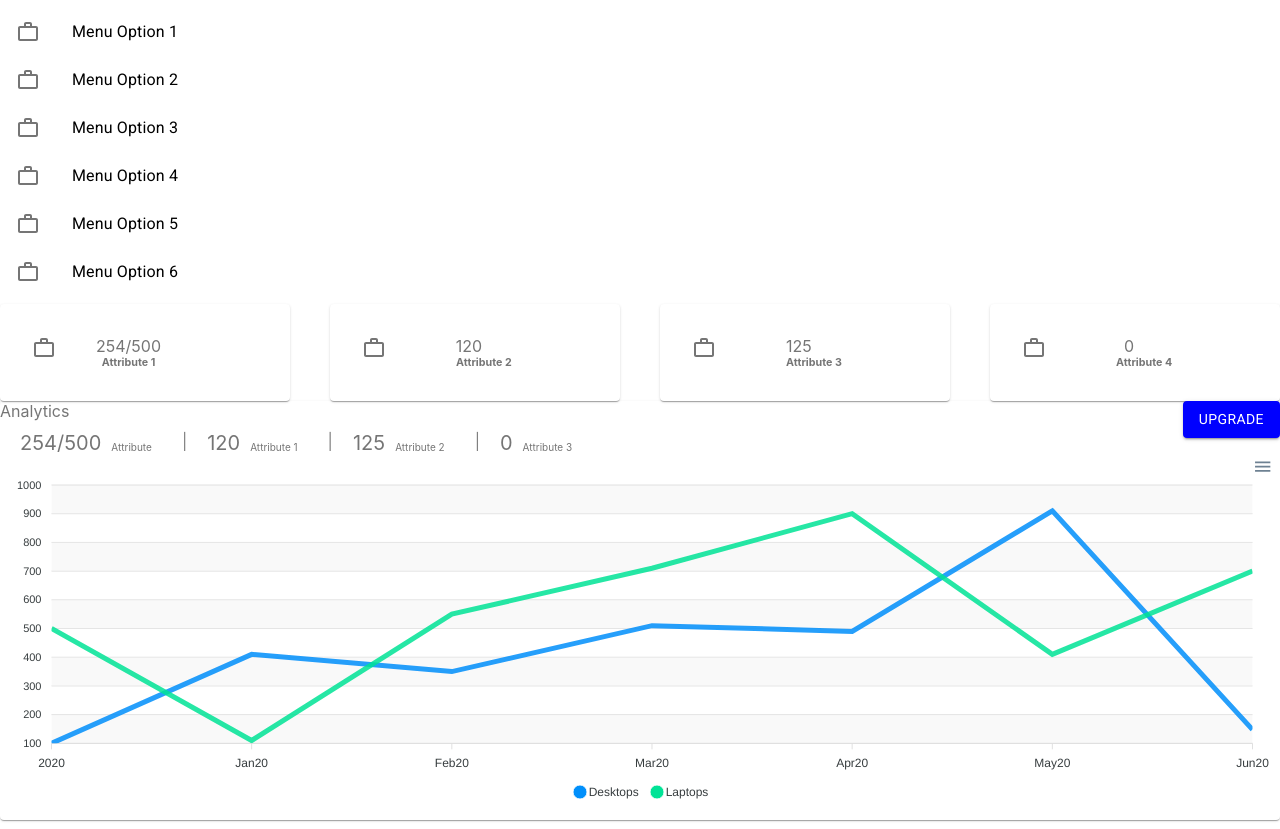
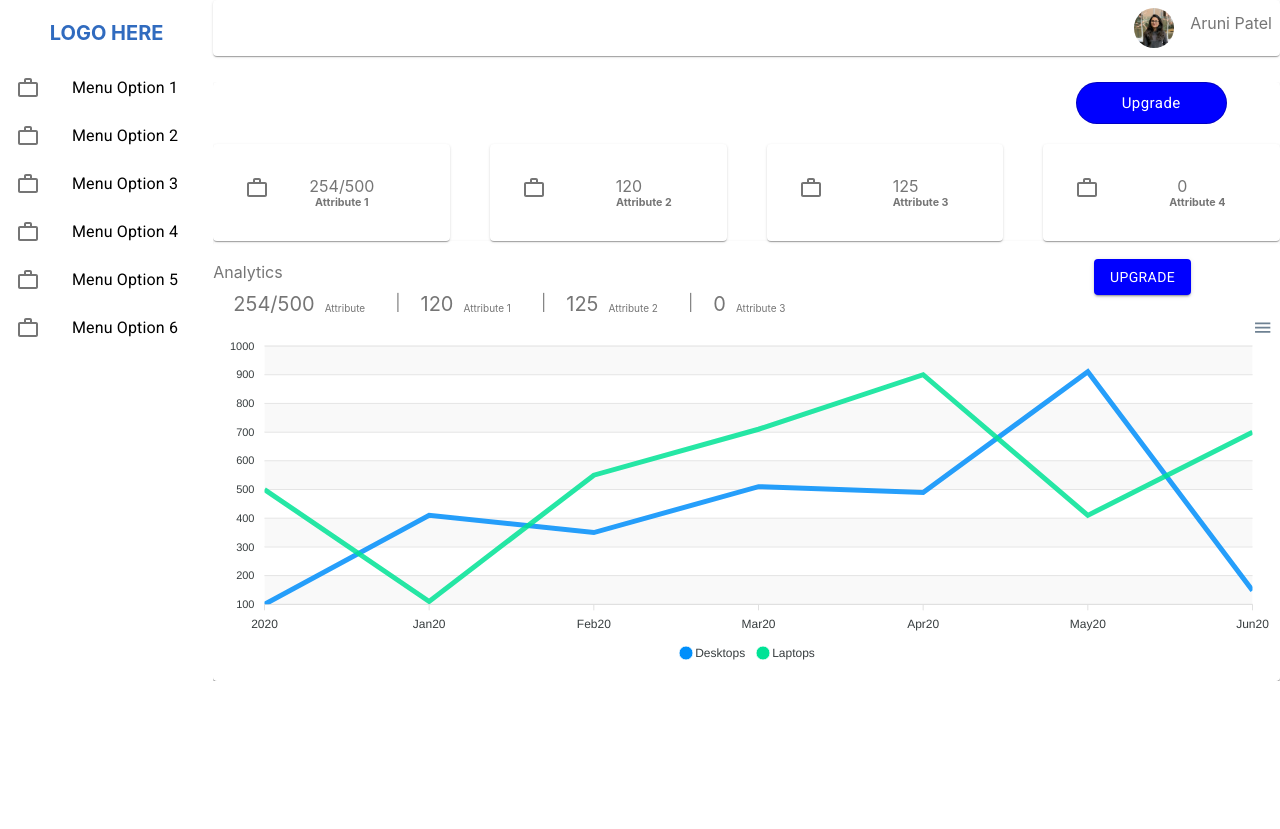
Before and after one commit to arunipatel06/Calender-App, a React (Create React App) app in the folder calender-app/: page / in a window 1280 px wide. After the commit the page ends 800 px from the top, so only its background shows below. Built offline with nearby package versions, Linux system fonts and the light colour scheme.

Commit message:
adjust & arranged components

```diff
--- a/calender-app/src/components/Chart.js
+++ b/calender-app/src/components/Chart.js
@@ -45,7 +45,9 @@ const Chart = () => {
       <Paper className={classes.paperComponent}>
         <Grid container>
           <Grid xs={8}>
-            <div>Analytics</div>
+            <div style={{ textAlign: "left", margin: "3% 0% 0%" }}>
+              Analytics
+            </div>
             <div className={classes.parent}>
               <div className={classes.title}>254/500</div>
               <div className={classes.subtitle}>Attribute</div>
@@ -64,7 +66,7 @@ const Chart = () => {
             </div>
           </Grid>
           <Grid xs={4} className={classes.buttonContainer}>
-            <div style={{ float: "right" }}>
+            <div style={{ float: "right", margin: "5% 25%" }}>
               <Button
                 className={classes.button}
                 variant="contained"
--- a/calender-app/src/components/HomePage.js
+++ b/calender-app/src/components/HomePage.js
@@ -1,19 +1,76 @@
 import React from "react";
 import MenuList from "./MenuList";
 import ScoreCards from "./ScoreCards";
+import Navbar from "./Navbar";
 import Chart from "./Chart";
+import { Grid, Button } from "@material-ui/core";
+import { makeStyles } from "@material-ui/core/styles";
+import Paper from "@material-ui/core/Paper";
 
+const useStyles = makeStyles((theme) => ({
+  paperComponent: {
+    height: "100%",
+    textAlign: "center",
+    color: theme.palette.text.secondary,
+  },
+  logo: {
+    fontSize: "20px",
+    textAlign: "center",
+    marginTop: "10%",
+    fontWeight: "bold",
+    color: "#306bbf",
+  },
+  menuList: {},
+  chart: {
+    width: "100%",
+  },
+  button: {
+    borderRadius: "25px",
+    padding: "7px 45px",
+    textTransform: "none",
+    hover: {
+      color: "black",
+    },
+    color: "white",
+    backgroundColor: "blue",
+  },
+}));
 const HomePage = () => {
+  const classes = useStyles();
   return (
-    <section>
+    <div>
+      <Grid container>
+        <Grid xs={2}>
+          <div className={classes.logo}>LOGO HERE</div>
+        </Grid>
+        <Grid xs={10}>
+          <Paper className={classes.paperComponent}>
+            <Navbar />
+          </Paper>
+        </Grid>
+        <Grid xs={2}>
           <MenuList />
+        </Grid>
+        <Grid xs={10} style={{ overflow: "hidden", margin: "2% 0%" }}>
+          <div style={{ float: "right", marginRight: "5%" }}>
+            <Button variant="outlined" size="large" className={classes.button}>
+              Upgrade
+            </Button>
+          </div>
+
+          <Paper className={classes.paperComponent}>
+            <div className={classes.chart}>
               <div>
                 <ScoreCards />
               </div>
               <div>
                 <Chart />
               </div>
-    </section>
+            </div>
+          </Paper>
+        </Grid>
+      </Grid>
+    </div>
   );
 };
 
--- a/calender-app/src/components/MenuList.js
+++ b/calender-app/src/components/MenuList.js
@@ -11,7 +11,7 @@ import WorkOutlineIcon from "@material-ui/icons/WorkOutline";
 
 const useStyles = makeStyles((theme) => ({
   root: {
-    width: "30%",
+    width: "100%",
     maxWidth: 360,
     alignItems: "left",
     backgroundColor: theme.palette.background.paper,
```
Also changed, not shown: 1 other file (tests, documents, lock files or other folders). Lines whose indentation alone changed are shown as unchanged.
